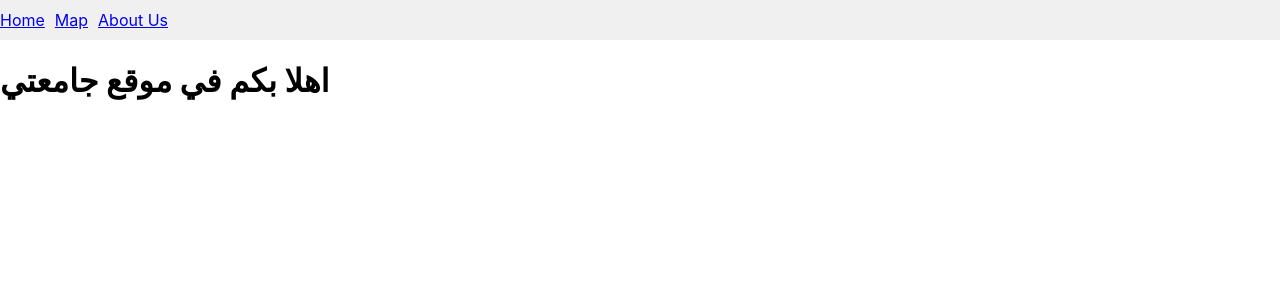
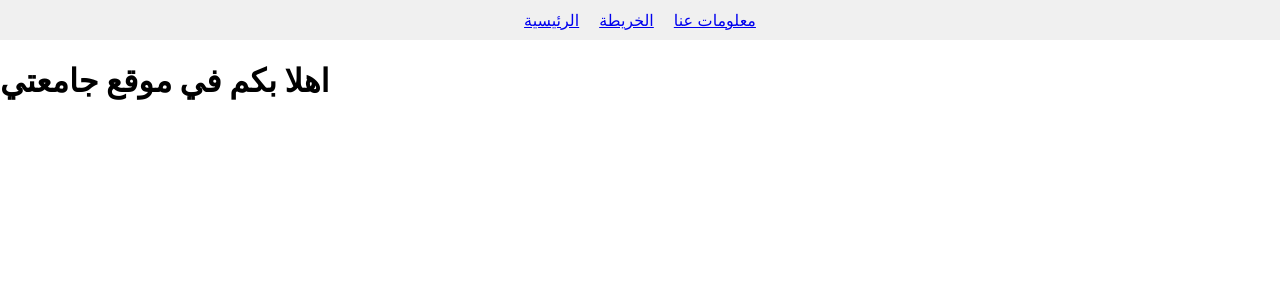
Before and after one commit to EngAhmedMahjoub/MyUniversity, a React (Create React App) app: page / in a window 1280 px wide. Shown: the top 300 px of the page. Built offline with nearby package versions, Linux system fonts and the light colour scheme.

Commit message:
add and style arabic fonts

```diff
--- a/public/index.html
+++ b/public/index.html
@@ -3,6 +3,7 @@
   <head>
     <meta charset="utf-8" />
     <link rel="icon" href="%PUBLIC_URL%/favicon.ico" />
+    <link href="https://fonts.googleapis.com/css2?family=Cairo:wght@400;700&display=swap" rel="stylesheet">
     <meta name="viewport" content="width=device-width, initial-scale=1" />
     <meta name="theme-color" content="#000000" />
     <meta
--- a/src/App.css
+++ b/src/App.css
@@ -28,6 +28,11 @@
   color: #61dafb;
 }
 
+body {
+  direction: rtl;
+  font-family: 'Arial', sans-serif; /* You can choose a font that supports Arabic */
+}
+
 @keyframes App-logo-spin {
   from {
     transform: rotate(0deg);
--- a/src/components/NavBar.js
+++ b/src/components/NavBar.js
@@ -1,34 +1,26 @@
+// src/components/NavBar.js
 import React from 'react';
 import { Link } from 'react-router-dom';
 
-const navStyle = {
-    padding: '10px 0',
-    background: '#f0f0f0',
-    marginBottom: '20px'
+const NavBar = () => {
+  const navStyle = {
+    display: 'flex',
+    justifyContent: 'center', // Center items
+    padding: '10px',
+    backgroundColor: '#f0f0f0'
+  };
+
+  const linkStyle = {
+    margin: '0 10px', // Adjust margins for RTL
+  };
+
+  return (
+    <nav style={navStyle}>
+      <Link to="/" style={linkStyle}>الرئيسية</Link>
+      <Link to="/map" style={linkStyle}>الخريطة</Link>
+      <Link to="/about-us" style={linkStyle}>معلومات عنا</Link>
+    </nav>
+  );
 };
 
-const ulStyle = {
-    listStyleType: 'none',
-    margin: 0,
-    padding: 0,
-    overflow: 'hidden'
-};
-
-const liStyle = {
-    display: 'inline',
-    marginRight: '10px'
-};
-
-function NavBar() {
-    return (
-        <nav style={navStyle}>
-            <ul style={ulStyle}>
-                <li style={liStyle}><Link to="/">Home</Link></li>
-                <li style={liStyle}><Link to="/map">Map</Link></li>
-                <li style={liStyle}><Link to="/about-us">About Us</Link></li>
-            </ul>
-        </nav>
-    );
-}
-
 export default NavBar;
```
